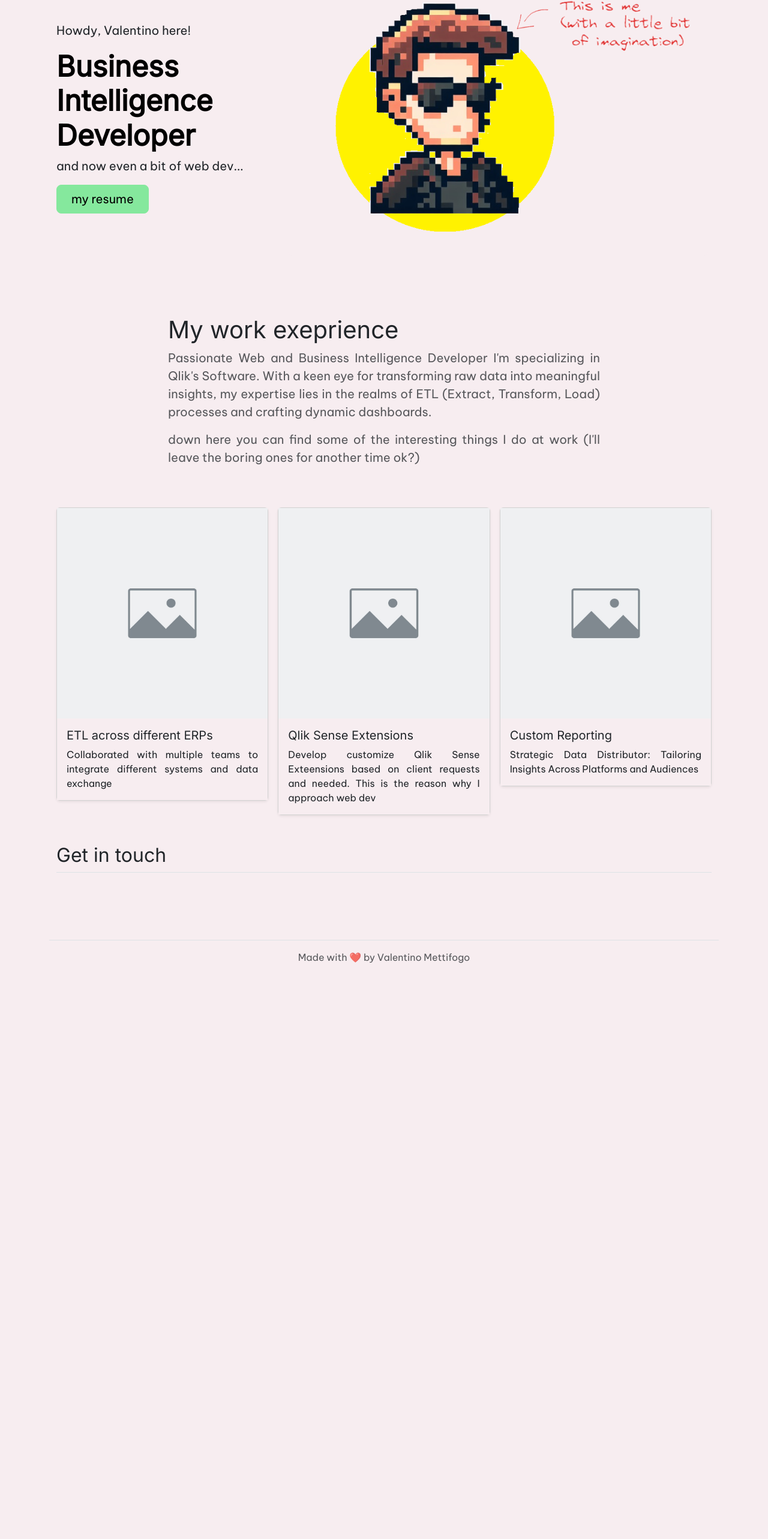
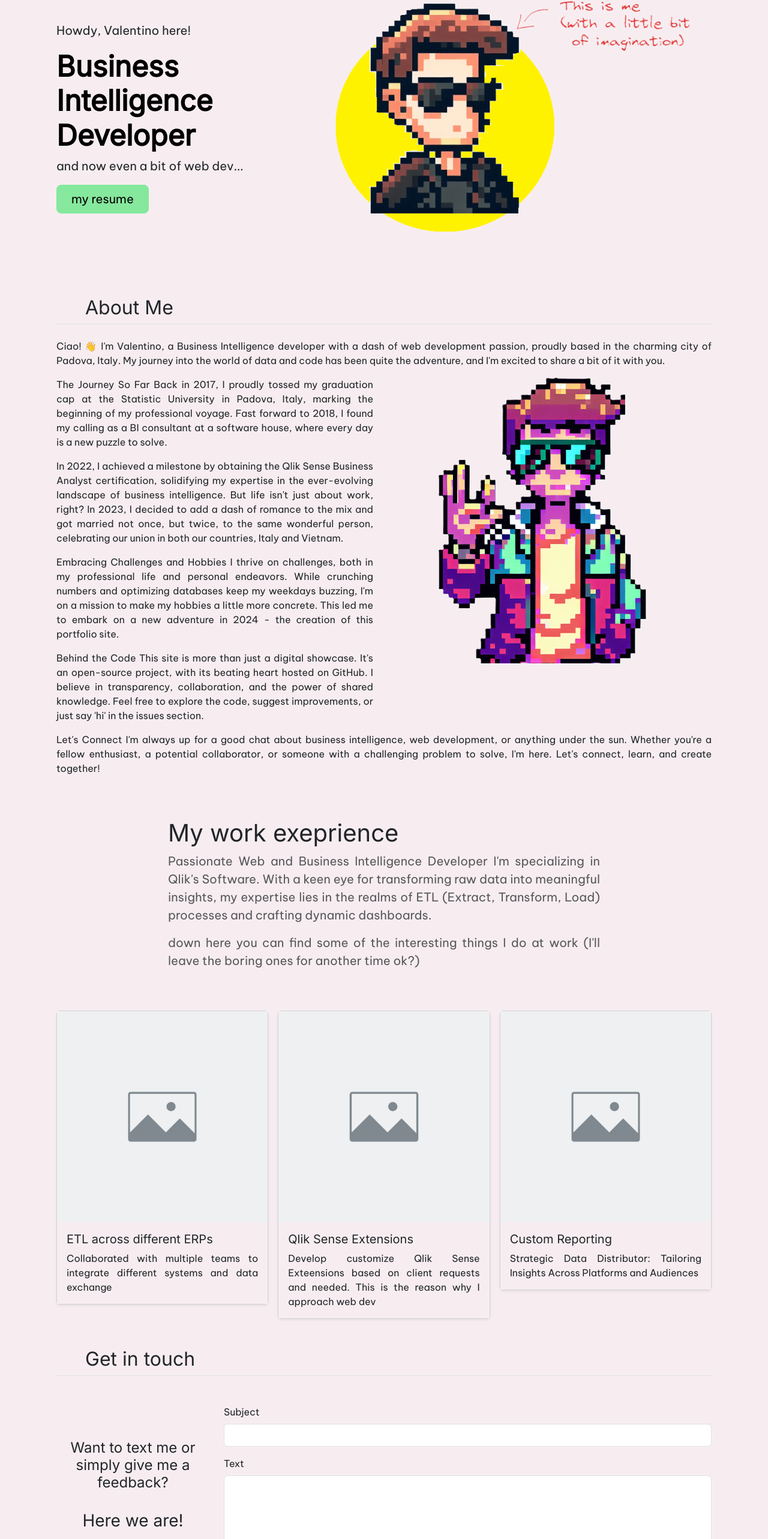
Before and after one commit to valentinomettifogo/valentino-mettifogo, a Vue app: page / in a window 1280 px wide. Shown: the part 138-2704 px from the top of the page at 60% size. Before the commit the page ends 1802 px from the top, so only its background shows below. Built offline with nearby package versions, Linux system fonts and the light colour scheme.

Commit message:
add about me and skelton of the contact me

```diff
--- /dev/null
+++ b/src/components/AboutmeSection.vue
@@ -0,0 +1,42 @@
+<template>
+    <div id="aboutme-section">
+        <section class="py-1">
+            <h2 class="pb-2 border-bottom ps-5 mt-3">About Me</h2>
+            <div class="mt-4">
+                <div class="row">
+                    <p>Ciao! 👋 I'm Valentino, a Business Intelligence developer with a dash of web development passion, proudly
+                        based in the charming city of Padova, Italy. My journey into the world of data and code has been quite the
+                        adventure, and I'm excited to share a bit of it with you.</p>
+                </div>
+
+                <div class="row">
+                    <div class="col">
+                        <p>The Journey So Far Back in 2017, I proudly tossed my graduation cap at the Statistic University in Padova, Italy, marking
+                            the beginning of my professional voyage. Fast forward to 2018, I found my calling as a BI consultant at a software
+                            house, where every day is a new puzzle to solve.</p>
+                        <p>In 2022, I achieved a milestone by obtaining the Qlik Sense Business Analyst certification, solidifying
+                            my expertise in the ever-evolving landscape of business intelligence. But life isn't just about work, right? In 2023,
+                            I decided to add a dash of romance to the mix and got married not once, but twice, to the same wonderful person,
+                            celebrating our union in both our countries, Italy and Vietnam.</p>
+                        <p>Embracing Challenges and Hobbies I thrive on challenges, both in my professional life and personal endeavors. While crunching numbers and
+                            optimizing databases keep my weekdays buzzing, I'm on a mission to make my hobbies a little more concrete. This led
+                            me to embark on a new adventure in 2024 - the creation of this portfolio site.</p>
+                        <p>Behind the Code This site is more than just a digital showcase. It's an open-source project, with its beating heart
+                            hosted on GitHub. I believe in transparency, collaboration, and the power of shared knowledge. Feel free to
+                            explore the code, suggest improvements, or just say 'hi' in the issues section.</p>
+                    </div>
+                    <div class="col">
+                        <img src="/images/about-me.png" alt="Me!">
+                    </div>
+
+                </div>
+                <div class="row">
+                    <p>Let's Connect
+                        I'm always up for a good chat about business intelligence, web development, or anything under the sun.
+                        Whether you're a fellow enthusiast, a potential collaborator, or someone with a challenging problem to solve, I'm
+                        here. Let's connect, learn, and create together!</p>
+                </div>
+            </div>
+        </section>
+    </div>
+</template>
--- a/src/components/ContactSection.vue
+++ b/src/components/ContactSection.vue
@@ -4,8 +4,30 @@
 
 <template>
   <div class="container px-4 py-5" id="contact-section">
-    <h2 class="pb-2 border-bottom">Get in touch</h2>
 
+    <h2 class="pb-2 border-bottom ps-5">Get in touch</h2>
+
+    <div class="row mt-5">
+
+      <div class="col-3 align-self-center">
+        <h4 class="mb-0 text-center p-3">Want to text me or simply give me a feedback?</h4>
+        <h3 class="mb-0 text-center p-3">Here we are!</h3>
+      </div>
+
+      <div class="col">
+        <form action="">
+          <div class="mb-3">
+            <label for="subject" class="form-label">Subject</label>
+            <input type="text" class="form-control" id="subject">
+          </div>
+          <div class="mb-3">
+            <label for="body" class="form-label">Text</label>
+            <textarea class="form-control" id="body" rows="5"></textarea>
+          </div>
+        </form>
+      </div>
+
+    </div>
 
   </div>
 </template>
--- a/src/components/FooterSection.vue
+++ b/src/components/FooterSection.vue
@@ -1,10 +1,14 @@
+<script setup>
+import VuejsIcon from './icons/VuejsIcon.vue';
+</script>
+
 <template>
   <div class="container">
     <footer class="py-3 my-4">
       <ul class="nav justify-content-center border-bottom pb-3 mb-3">
         <!-- <li class="nav-item"><a href="#" class="nav-link px-2 text-body-secondary">Home</a></li> -->
       </ul>
-      <p class="text-center text-body-secondary">Made with ❤️ by Valentino Mettifogo</p>
+      <p class="text-center text-body-secondary">Made with ❤️ (and with <span><VuejsIcon height="16" width="14"/></span>) by Valentino Mettifogo</p>
     </footer>
   </div>
 </template>
--- a/src/components/NavBar.vue
+++ b/src/components/NavBar.vue
@@ -17,6 +17,9 @@ import { RouterLink } from 'vue-router'
                         <RouterLink to="/" class="nav-link">Home</RouterLink>
                     </li>
                     <li class="nav-item">
+                        <a class="nav-link" href="#aboutme-section">About Me</a>
+                    </li>
+                    <li class="nav-item">
                         <a class="nav-link" href="#work-section">My Experience</a>
                     </li>
                     <li class="nav-item">
--- a/src/components/icons/VuejsIcon.vue
+++ b/src/components/icons/VuejsIcon.vue
@@ -1,5 +1,12 @@
 <template>
-    <svg xmlns="http://www.w3.org/2000/svg" height="16" width="14" viewBox="0 0 448 512">
-        <path
-            d="M356.9 64.3H280l-56 88.6-48-88.6H0L224 448 448 64.3h-91.1zm-301.2 32h53.8L224 294.5 338.4 96.3h53.8L224 384.5 55.7 96.3z" />
-</svg></template>
+    <svg version="1.1" viewBox="0 0 261.76 226.69" xmlns="http://www.w3.org/2000/svg">
+        <g transform="matrix(1.3333 0 0 -1.3333 -76.311 313.34)">
+            <g transform="translate(178.06 235.01)">
+                <path d="m0 0-22.669-39.264-22.669 39.264h-75.491l98.16-170.02 98.16 170.02z" fill="#41b883" />
+            </g>
+            <g transform="translate(178.06 235.01)">
+                <path d="m0 0-22.669-39.264-22.669 39.264h-36.227l58.896-102.01 58.896 102.01z" fill="#34495e" />
+            </g>
+        </g>
+    </svg>
+</template>
--- a/src/views/HomeView.vue
+++ b/src/views/HomeView.vue
@@ -1,6 +1,7 @@
 <script setup>
 import HeroSection from '@/components/HeroSection.vue';
 import WorkSection from '@/components/WorkSection.vue';
+import AboutmeSection from '@/components/AboutmeSection.vue';
 import ContactSection from '@/components/ContactSection.vue';
 </script>
 
@@ -8,6 +9,7 @@ import ContactSection from '@/components/ContactSection.vue';
   <main>
    <div class="container px-4" data-bs-spy="scroll" data-bs-target="#navbar" tabindex="0">
       <HeroSection />
+      <AboutmeSection />
       <WorkSection />
     </div>
     <ContactSection />
```
Also changed, not shown: public/images/about-me.png (added).
